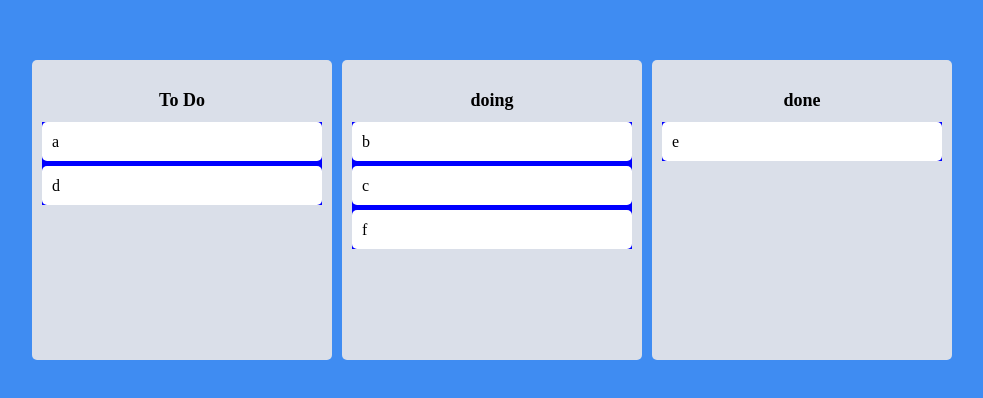
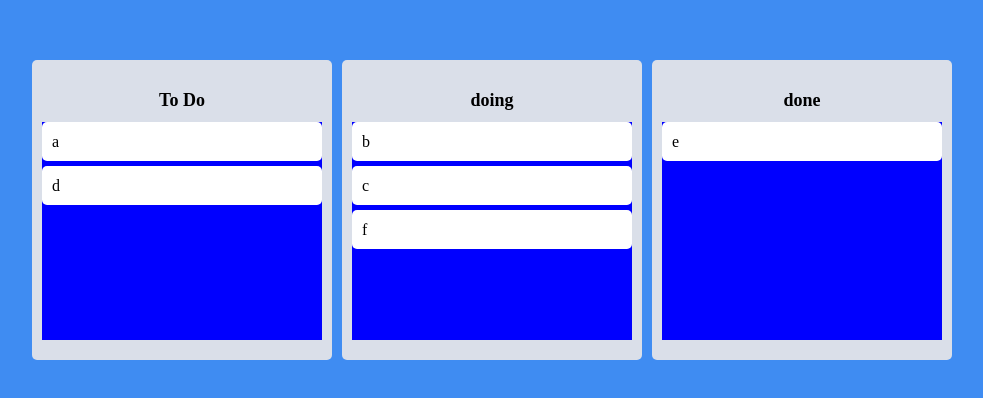
Before and after one commit to Briley0205/Brello-todolist-app, a React (Create React App) app: page / in a window 1280 px wide. Shown: the part 190-588 px from the top of the page, without its empty margins (148-1131 px from the left). Built offline with nearby package versions, Linux system fonts and the light colour scheme.

Commit message:
droppable snapshot

```diff
--- a/src/Components/Board.tsx
+++ b/src/Components/Board.tsx
@@ -11,12 +11,24 @@ const Wrapper = styled.div`
   min-height: 300px;
   height: 100%;
   background-color: ${(props) => props.theme.boardColor};
+  display: flex;
+  flex-direction: column;
 `;
 const Title = styled.h2`
   text-align: center;
   font-weight: 600;
   margin-bottom: 10px;
   font-size: 18px;
+`;
+interface IDropAreaProps {
+  draggingFromThis: boolean;
+  isDraggingOver: boolean;
+}
+const DropArea = styled.div<IDropAreaProps>`
+  background-color: ${(props) =>
+    props.isDraggingOver ? "pink" : props.draggingFromThis ? "red" : "blue"};
+  flex-grow: 1;
+  transition: background-color 0.2s ease-in-out;
 `;
 
 interface IBoardProps {
@@ -28,9 +40,10 @@ function Board({ toDos, droppableId }: IBoardProps) {
     <Wrapper>
       <Title>{droppableId}</Title>
       <Droppable droppableId={droppableId}>
-        {(provided) => (
-          <div
-            style={{ backgroundColor: "blue" }}
+        {(provided, snapshot) => (
+          <DropArea
+            isDraggingOver={snapshot.isDraggingOver}
+            draggingFromThis={Boolean(snapshot.draggingFromThisWith)}
             ref={provided.innerRef}
             {...provided.droppableProps}
           >
@@ -42,7 +55,7 @@ function Board({ toDos, droppableId }: IBoardProps) {
               ></DraggableCard>
             ))}
             {provided.placeholder}
-          </div>
+          </DropArea>
         )}
       </Droppable>
     </Wrapper>
```
